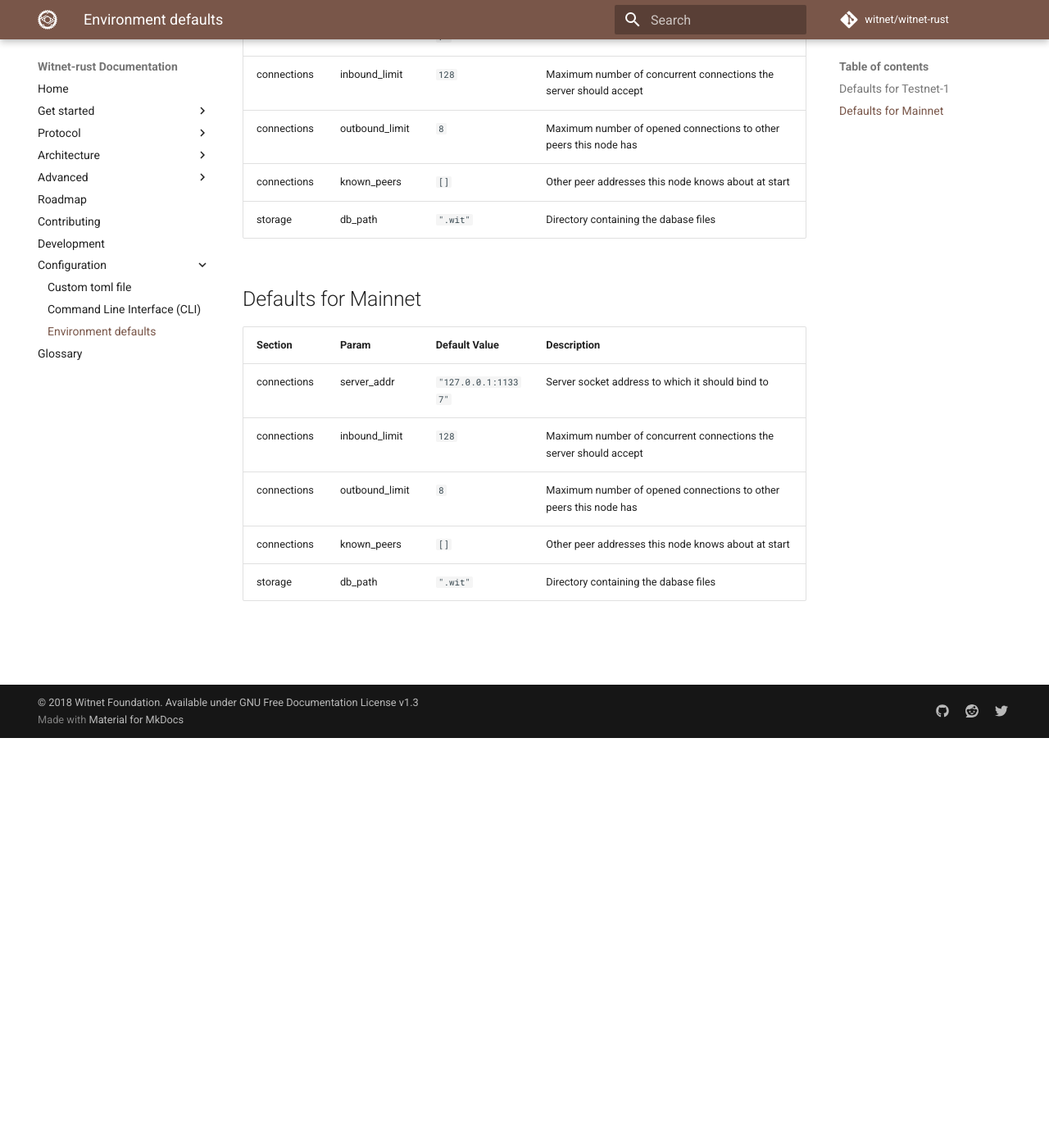
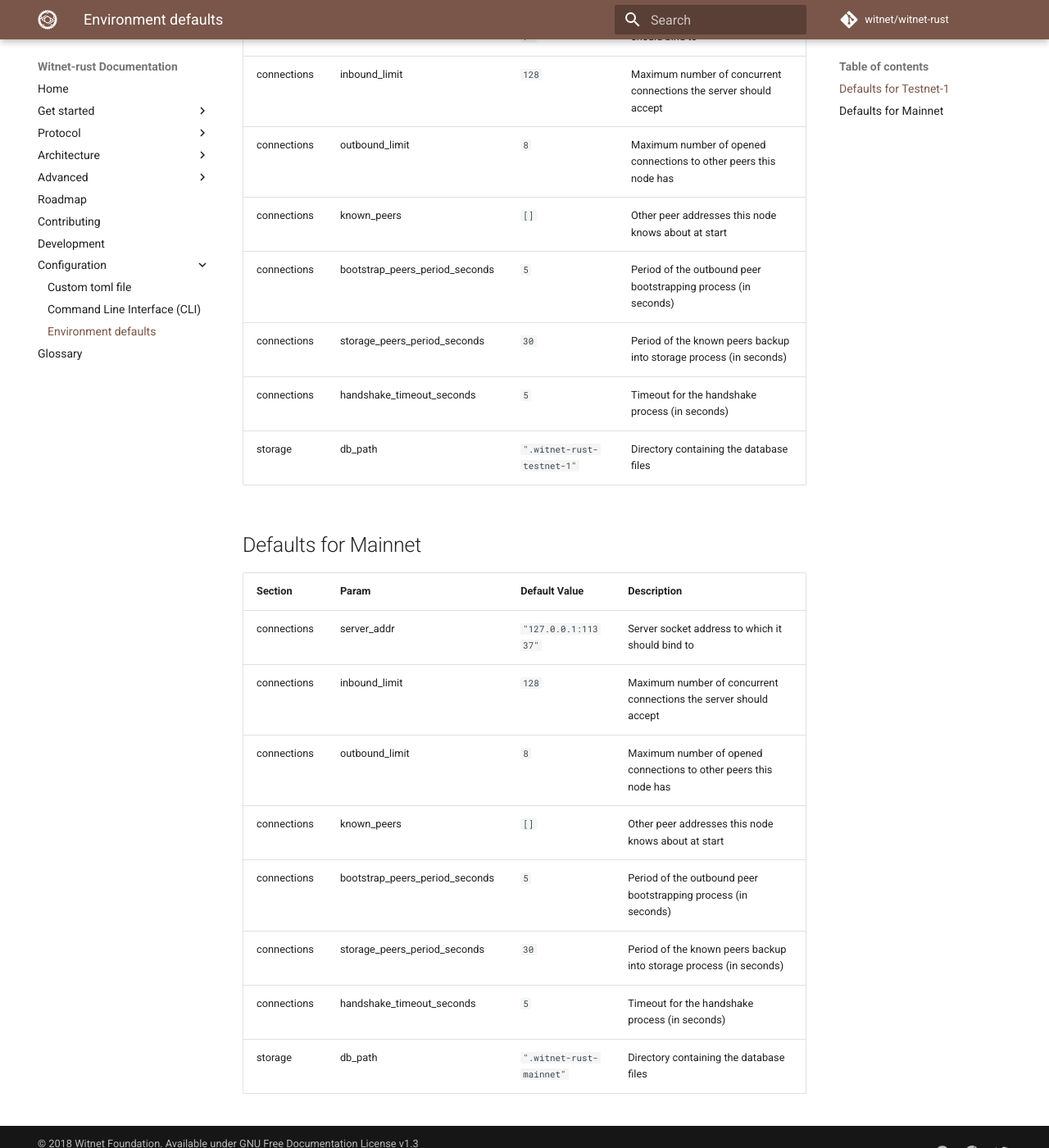
Before and after one commit to witnet/witnet-rust, an MkDocs documentation site: the page built from docs/configuration/environment.md, in a window 1280 px wide and 1400 px high, scrolled down 500 px. Shown: the whole window at 82% size. Built offline with MkDocs 1.6.1 and Material for MkDocs 9.7.7, drawn with Linux system fonts in a browser that asks for light colours; comment, search, counter and statistics services are not loaded.

Commit message:
docs(config): add docs for missing config params

```diff
--- a/docs/configuration/environment.md
+++ b/docs/configuration/environment.md
@@ -8,21 +8,27 @@
 
 ## Defaults for Testnet-1
 
-| Section     | Param          | Default Value       | Description                                                       |
-| ---------   | ----------     | --------------      | -----------------------------------                               |
-| connections | server_addr    | `"127.0.0.1:21337"` | Server socket address to which it should bind to                  |
-| connections | inbound_limit  | `128`               | Maximum number of concurrent connections the server should accept |
-| connections | outbound_limit | `8`                 | Maximum number of opened connections to other peers this node has |
-| connections | known_peers    | `[]`                | Other peer addresses this node knows about at start               |
-| storage     | db_path        | `".wit"`            | Directory containing the dabase files                             |
+| Section     | Param                           | Default Value                 | Description                                                           |
+|-------------|---------------------------------|-------------------------------|-----------------------------------------------------------------------|
+| connections | server_addr                     | `"127.0.0.1:21337"`           | Server socket address to which it should bind to                      |
+| connections | inbound_limit                   | `128`                         | Maximum number of concurrent connections the server should accept     |
+| connections | outbound_limit                  | `8`                           | Maximum number of opened connections to other peers this node has     |
+| connections | known_peers                     | `[]`                          | Other peer addresses this node knows about at start                   |
+| connections | bootstrap_peers_period_seconds  | `5`                           | Period of the outbound peer bootstrapping process (in seconds)        |
+| connections | storage_peers_period_seconds    | `30`                          | Period of the known peers backup into storage process (in seconds)    |
+| connections | handshake_timeout_seconds       | `5`                           | Timeout for the handshake process (in seconds)                        |
+| storage     | db_path                         | `".witnet-rust-testnet-1"`    | Directory containing the database files                               |
 
 
 ## Defaults for Mainnet
 
-| Section     | Param          | Default Value       | Description                                                       |
-| ---------   | ----------     | --------------      | -----------------------------------                               |
-| connections | server_addr    | `"127.0.0.1:11337"` | Server socket address to which it should bind to                  |
-| connections | inbound_limit  | `128`               | Maximum number of concurrent connections the server should accept |
-| connections | outbound_limit | `8`                 | Maximum number of opened connections to other peers this node has |
-| connections | known_peers    | `[]`                | Other peer addresses this node knows about at start               |
-| storage     | db_path        | `".wit"`            | Directory containing the dabase files                             |
+| Section     | Param                           | Default Value                 | Description                                                           |
+|-------------|---------------------------------|-------------------------------|-----------------------------------------------------------------------|
+| connections | server_addr                     | `"127.0.0.1:11337"`           | Server socket address to which it should bind to                      |
+| connections | inbound_limit                   | `128`                         | Maximum number of concurrent connections the server should accept     |
+| connections | outbound_limit                  | `8`                           | Maximum number of opened connections to other peers this node has     |
+| connections | known_peers                     | `[]`                          | Other peer addresses this node knows about at start                   |
+| connections | bootstrap_peers_period_seconds  | `5`                           | Period of the outbound peer bootstrapping process (in seconds)        |
+| connections | storage_peers_period_seconds    | `30`                          | Period of the known peers backup into storage process (in seconds)    |
+| connections | handshake_timeout_seconds       | `5`                           | Timeout for the handshake process (in seconds)                        |
+| storage     | db_path                         | `".witnet-rust-mainnet"`      | Directory containing the database files                               |
```
Also changed, not shown: docs/configuration/toml-file.md (+16 -8 lines).
